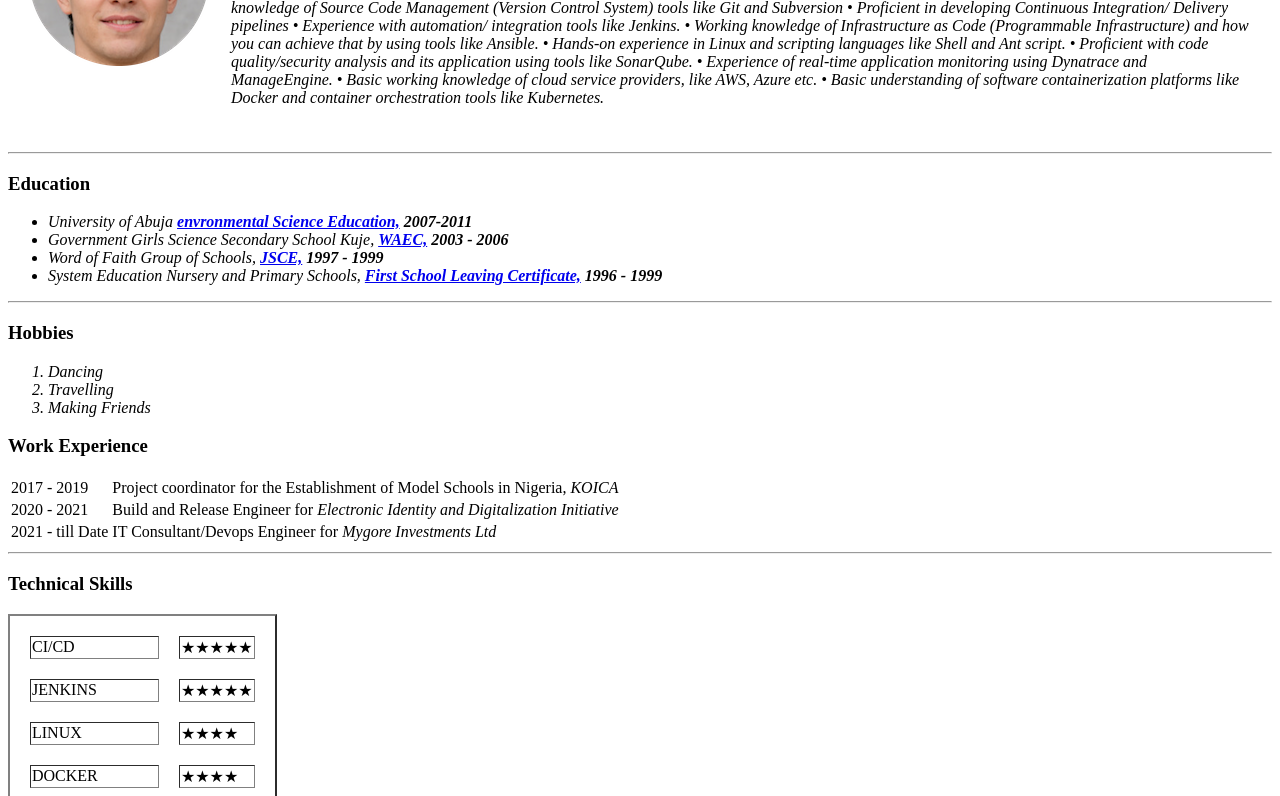
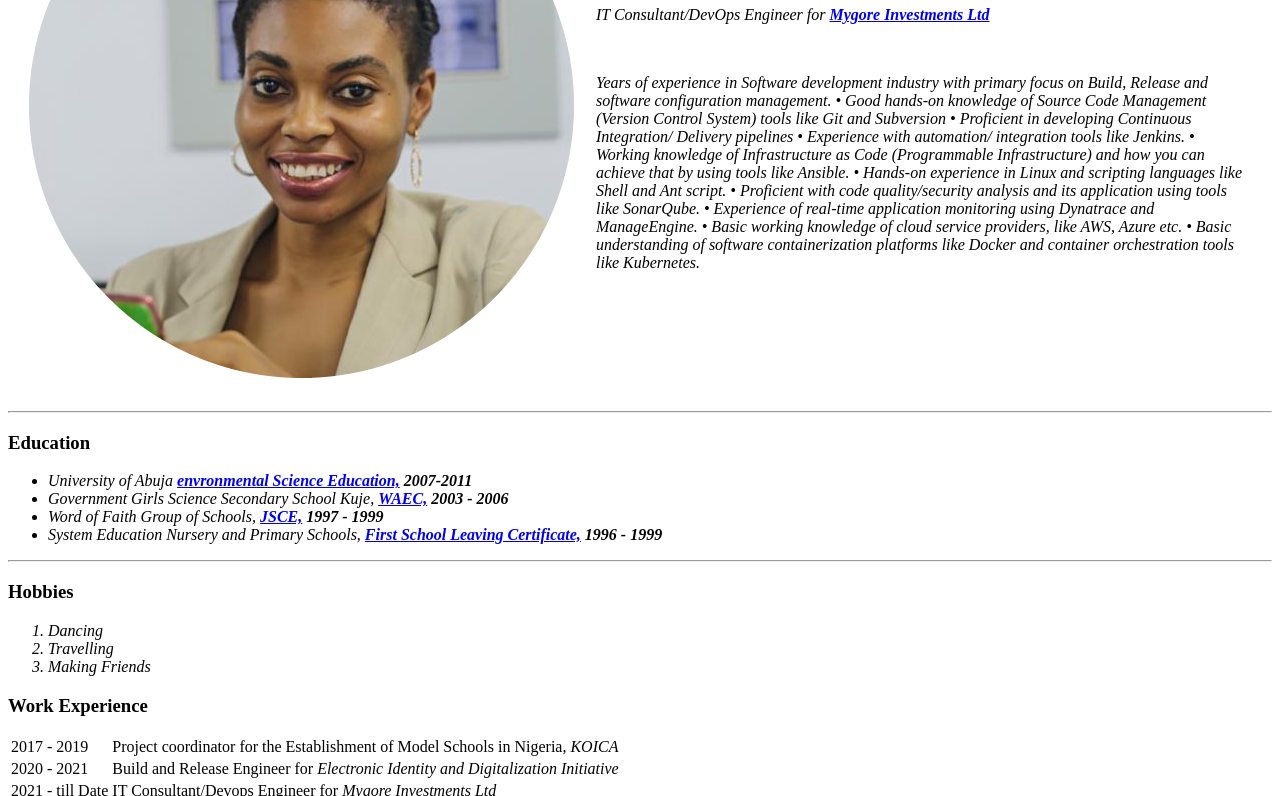
Before and after one commit to ChidiCeeway/CV, a plain HTML site: page index.html in a window 1280 px wide. Shown: the part 206-1002 px from the top of the page. Drawn offline with Linux system fonts and the light colour scheme.

Commit message:
Update index.html

```diff
--- a/index.html
+++ b/index.html
@@ -11,7 +11,7 @@
   <table cellspacing="20">
     <tr>
       <td>
-        <img src="fake-human-circle-img.png" alt="Chidimma Profile photo">
+        <img src="mma-modified.png" alt="Chidimma Profile photo">
       </td>
       <td>
         <h1>Chidimma Peace</h1>
```
